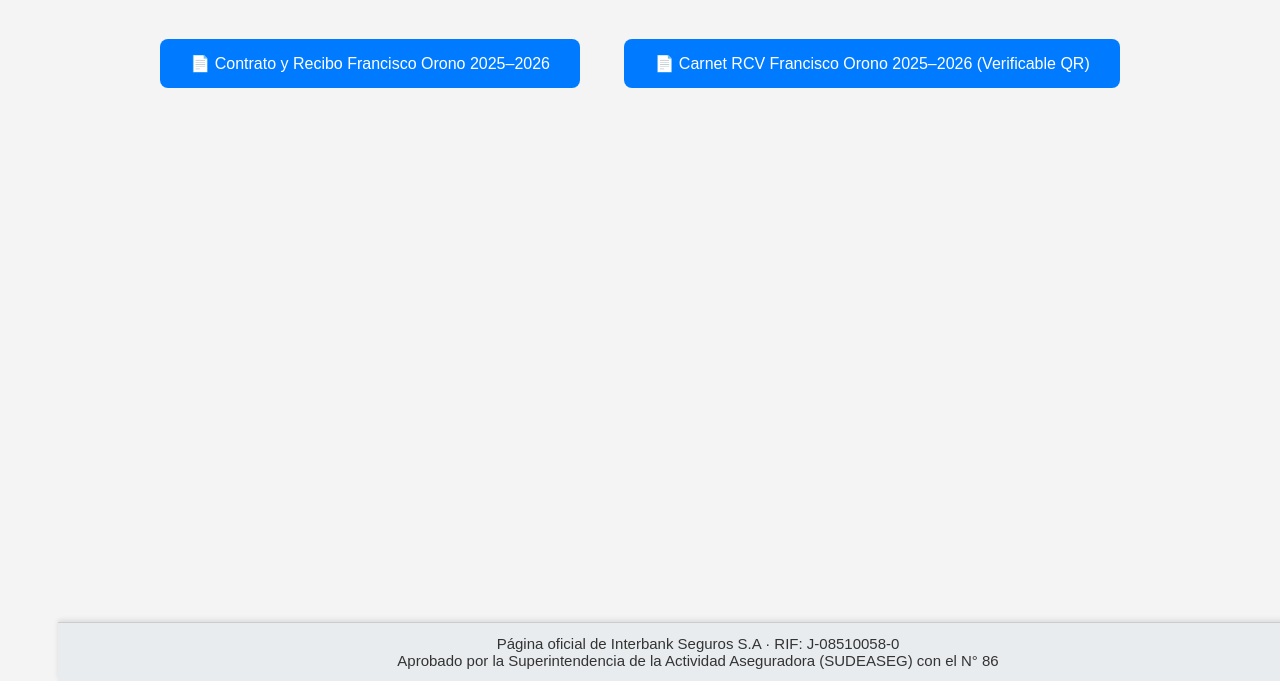
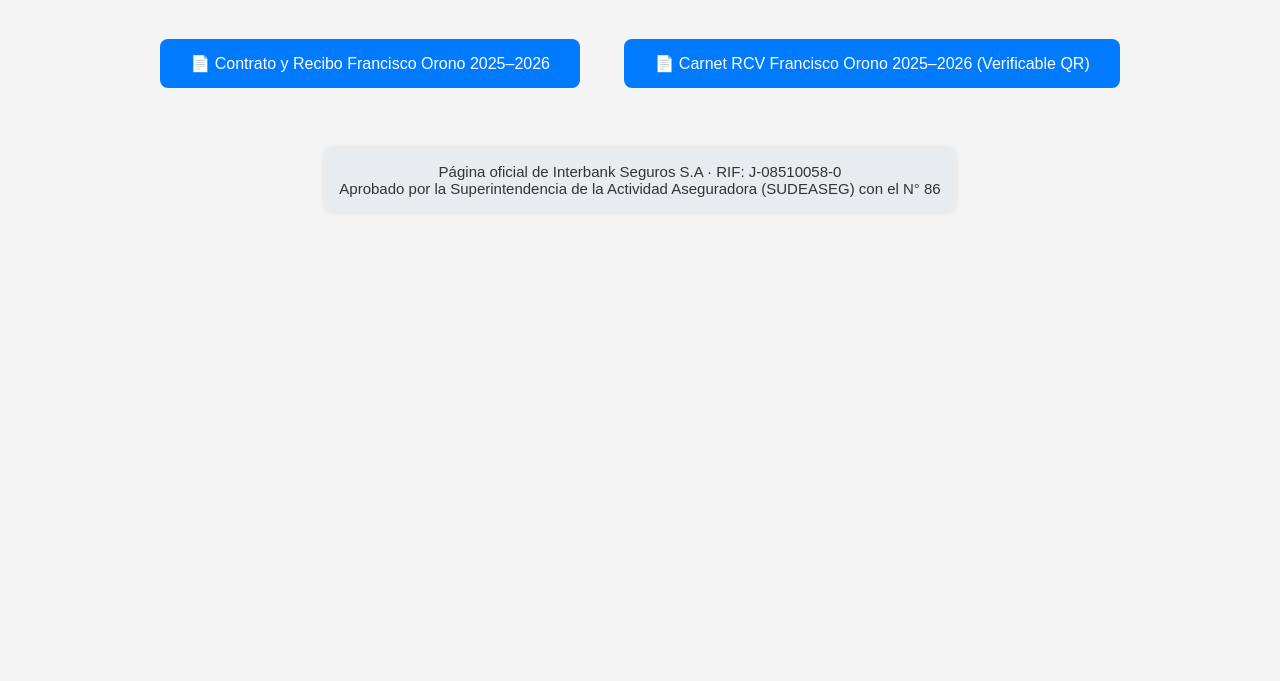
Before and after one commit to INTERBANKSEGUROSRCVONLINE/InterbankSegurosRcvOnline.github.io, a plain HTML site: page index.html in a window 1280 px wide. Shown: the part 119-800 px from the top of the page. Drawn offline with Linux system fonts and the light colour scheme.

Commit message:
Update index.html

```diff
--- a/index.html
+++ b/index.html
@@ -10,7 +10,6 @@
       background-color: #f4f4f4;
       text-align: center;
       padding: 50px;
-      margin-bottom: 100px; /* espacio para el footer fijo */
     }
     h1 {
       color: #333;
@@ -30,16 +29,15 @@
       transform: scale(1.05);
       background-color: #0056b3;
     }
-    .footer {
-      position: fixed;
-      bottom: 0;
-      width: 100%;
+    .info-legal {
+      margin-top: 40px;
+      font-size: 15px;
+      color: #333;
       background-color: #e9ecef;
-      color: #333;
-      font-size: 15px;
-      padding: 12px 0;
-      border-top: 1px solid #ccc;
-      box-shadow: 0 -2px 5px rgba(0,0,0,0.1);
+      padding: 15px;
+      border-radius: 8px;
+      display: inline-block;
+      box-shadow: 0 0 5px rgba(0,0,0,0.1);
     }
   </style>
 </head>
@@ -54,7 +52,7 @@
     📄 Carnet RCV Francisco Orono 2025–2026 (Verificable QR)
   </a>
 
-  <div class="footer">
+  <div class="info-legal">
     Página oficial de Interbank Seguros S.A · RIF: J-08510058-0<br>
     Aprobado por la Superintendencia de la Actividad Aseguradora (SUDEASEG) con el N° 86
   </div>
```
